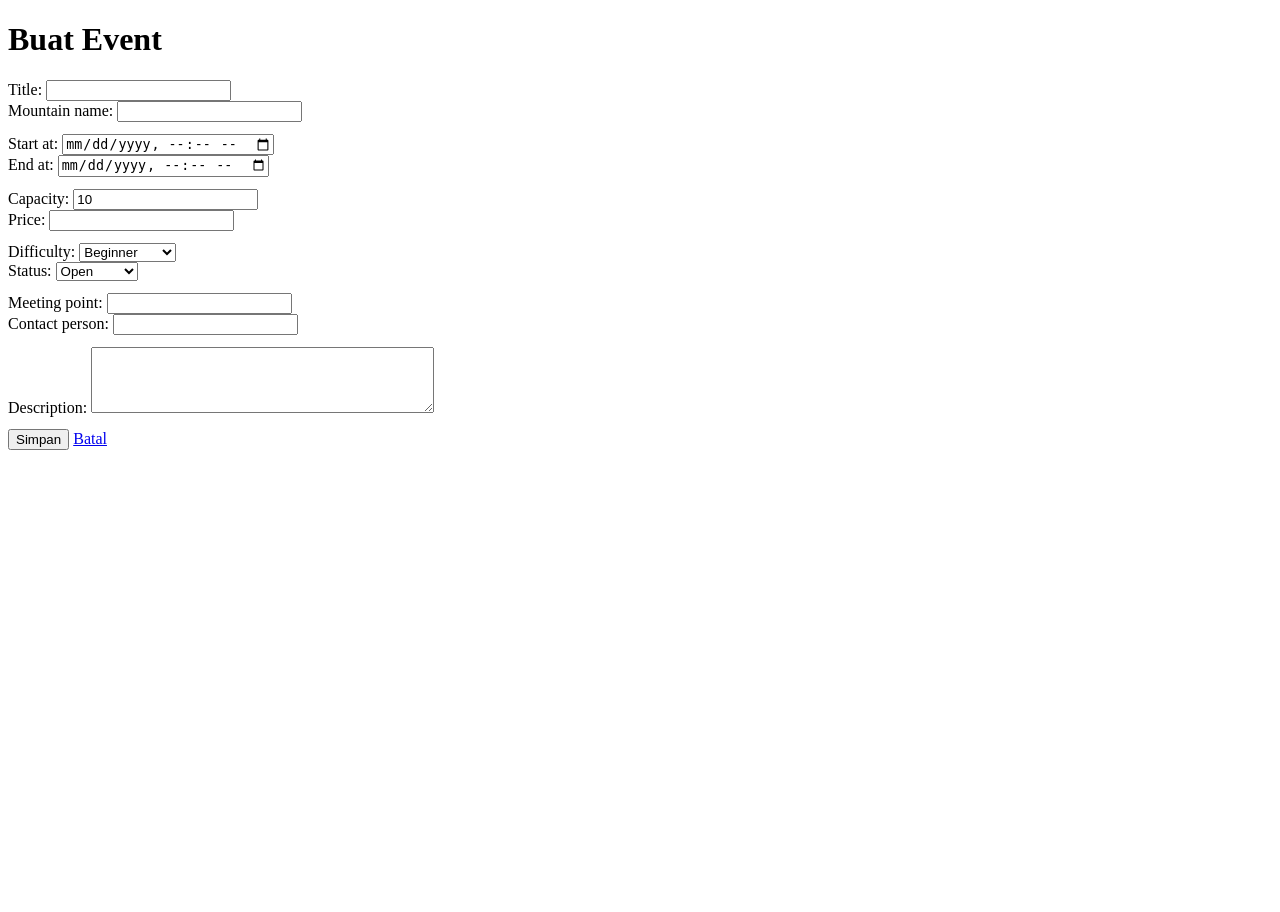
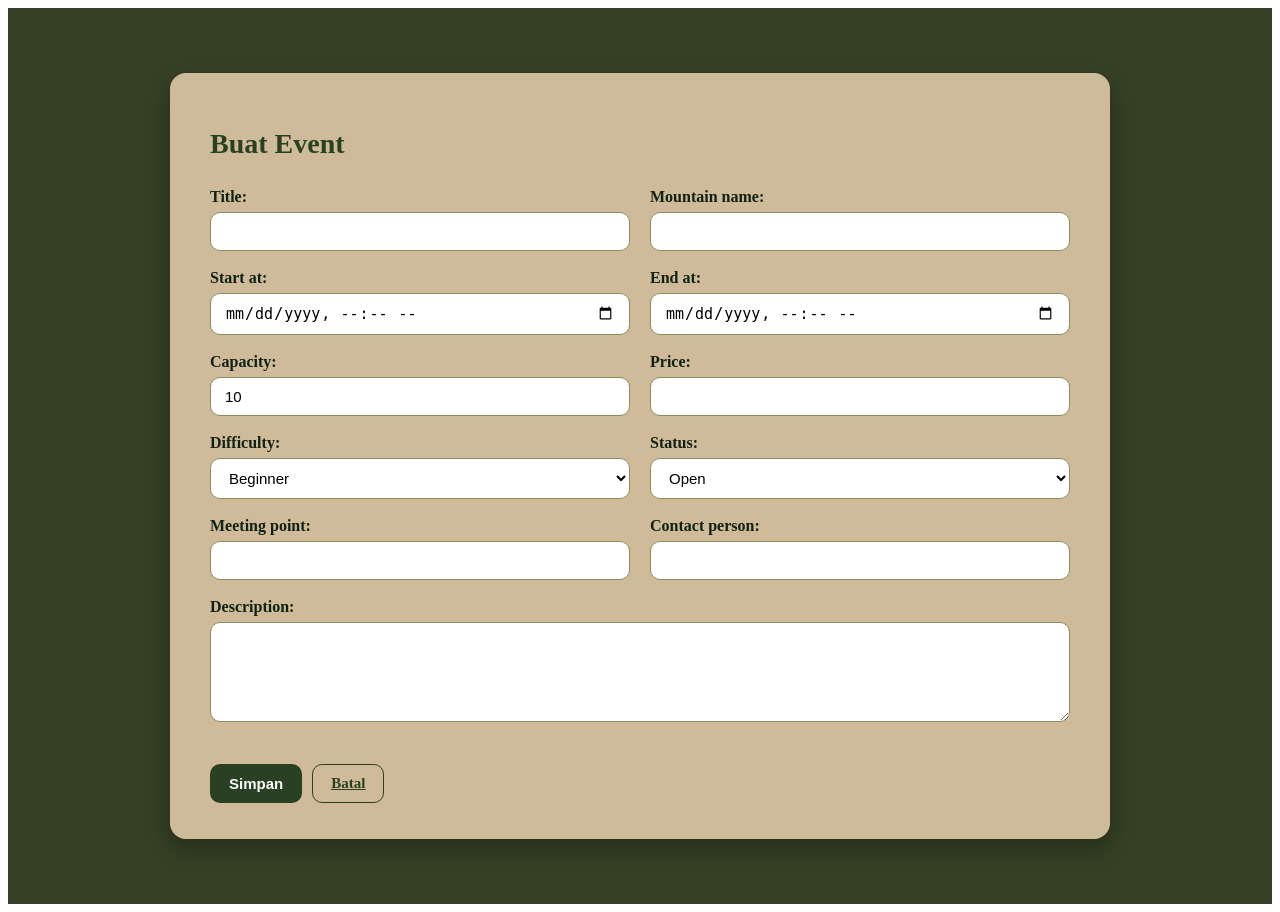
Before and after one commit to pbp-kelompok-c09/MountTrack, a Django app: page /community/create/ in a window 1280 px wide. Before the commit the page ends 450 px from the top, so only its background shows below. Run offline with Django 5.2, Linux system fonts and the light colour scheme; the visitor is signed in with stand-in values (Sample User, id 1).

Commit message:
Update Community Events: add search bar and auto difficulty filter

```diff
--- /dev/null
+++ b/community/static/community/css/community.css
@@ -0,0 +1,181 @@
+:root{
+    --cafe-noir: #4C3019;
+    --kombu-green: #354024;
+    --moss-green: #889063;
+    --tan: #CFBB99;
+    --bone: #E5D7C4;
+    --sacramento: #102114;
+    --pine: #294122;
+    --salmon: #FFBBA6;
+    --tangerine: #EB3D00;
+    --chiffon: #FFEED2;
+  }
+
+
+  .community-bg {
+    min-height: 100vh;
+    background: var(--kombu-green);
+    display: flex;
+    justify-content: center;
+    align-items: center;
+    padding: 48px 16px;
+  }
+
+
+  .community-card {
+    width: min(860px, 100%);
+    background: var(--tan);
+    border-radius: 16px;
+    box-shadow: 0 10px 25px rgba(0,0,0,0.3);
+    padding: 36px 40px;
+  }
+
+
+  .community-title {
+    color: var(--pine);
+    font-size: 28px;
+    font-weight: 800;
+    margin-bottom: 28px;
+  }
+
+
+  .community-form {
+    display: flex;
+    flex-direction: column;
+    gap: 18px;
+  }
+
+
+  .community-form .row {
+    display: grid;
+    grid-template-columns: 1fr 1fr;
+    gap: 20px;
+  }
+
+
+  @media (max-width: 768px) {
+    .community-form .row {
+      grid-template-columns: 1fr;
+    }
+  }
+
+
+  .community-form label {
+    display: block;
+    font-weight: 600;
+    color: var(--sacramento);
+    margin-bottom: 6px;
+  }
+
+
+  .community-form input,
+  .community-form select,
+  .community-form textarea {
+    width: 100%;
+    padding: 10px 14px;
+    border-radius: 10px;
+    border: 1px solid var(--moss-green);
+    font-size: 15px;
+    background: #fff;
+    box-sizing: border-box;
+  }
+
+  .community-form textarea {
+    resize: vertical;
+    min-height: 100px;
+  }
+
+
+  .community-form input:focus,
+  .community-form select:focus,
+  .community-form textarea:focus {
+    border-color: var(--pine);
+    box-shadow: 0 0 0 3px rgba(41,65,34,.15);
+    outline: none;
+  }
+
+  .community-actions {
+    display: flex;
+    gap: 10px;
+    margin-top: 20px;
+  }
+
+  .btn {
+    display: inline-block;
+    border-radius: 10px;
+    padding: 10px 18px;
+    border: 1px solid transparent;
+    cursor: pointer;
+    font-weight: 600;
+    font-size: 15px;
+  }
+
+  .btn-primary {
+    background: var(--pine);
+    color: #fff;
+  }
+  .btn-primary:hover { background: var(--cafe-noir); }
+
+  .btn-outline {
+    border: 1px solid var(--pine);
+    background: transparent;
+    color: var(--pine);
+  }
+  .btn-outline:hover { background: var(--bone); }
+
+
+  .errorlist {
+    margin: 5px 0;
+    padding: 0;
+    list-style: none;
+    color: var(--tangerine);
+    font-weight: 600;
+    font-size: .95rem;
+  }
+
+
+.event-item {
+    background: var(--bone);
+    border-radius: 12px;
+    padding: 18px 22px;
+    margin-bottom: 16px;
+    box-shadow: 0 4px 12px rgba(0,0,0,0.15);
+  }
+
+  .event-item h2 {
+    margin: 0 0 6px;
+    color: var(--pine);
+    font-size: 20px;
+    font-weight: 700;
+  }
+
+  .event-item p {
+    margin: 0;
+    line-height: 1.5;
+    color: #333;
+  }
+
+  .filter-bar {
+    background: var(--bone);
+    padding: 16px 20px;
+    border-radius: 10px;
+    margin-bottom: 20px;
+  }
+
+  .filter-bar .row {
+    display: grid;
+    grid-template-columns: 1fr 1fr;
+    gap: 14px;
+  }
+
+  .filter-actions {
+    margin-top: 10px;
+    display: flex;
+    gap: 8px;
+  }
+
+  .organizer {
+    color: var(--cafe-noir);
+    font-style: italic;
+    font-size: 14px;
+  }
--- a/community/templates/community/event_form.html
+++ b/community/templates/community/event_form.html
@@ -1,35 +1,53 @@
 {% extends "base.html" %}
+{% load static %}
+
+{% block title %}{% if mode == "edit" %}Edit Event{% else %}Buat Event{% endif %} · MountTrack{% endblock %}
+
 {% block content %}
-  <h1>{% if mode == "edit" %}Edit Event{% else %}Buat Event{% endif %}</h1>
-  <form method="post" class="card" style="display:grid;gap:12px">
+<link rel="stylesheet" href="{% static 'community/css/community.css' %}">
+
+<div class="community-bg">
+  <div class="community-card">
+    <h1 class="community-title">{% if mode == "edit" %}Edit Event{% else %}Buat Event{% endif %}</h1>
+
+    <form method="post" class="community-form card">
       {% csrf_token %}
       {{ form.non_field_errors }}
+
       <div class="row">
         <div>{{ form.title.label_tag }} {{ form.title }}</div>
         <div>{{ form.mountain_name.label_tag }} {{ form.mountain_name }}</div>
       </div>
+
       <div class="row">
         <div>{{ form.start_at.label_tag }} {{ form.start_at }}</div>
         <div>{{ form.end_at.label_tag }} {{ form.end_at }}</div>
       </div>
+
       <div class="row">
         <div>{{ form.capacity.label_tag }} {{ form.capacity }}</div>
         <div>{{ form.price.label_tag }} {{ form.price }}</div>
       </div>
+
       <div class="row">
         <div>{{ form.difficulty.label_tag }} {{ form.difficulty }}</div>
         <div>{{ form.status.label_tag }} {{ form.status }}</div>
       </div>
+
       <div class="row">
         <div>{{ form.meeting_point.label_tag }} {{ form.meeting_point }}</div>
         <div>{{ form.contact_person.label_tag }} {{ form.contact_person }}</div>
       </div>
+
       <div>
         {{ form.description.label_tag }} {{ form.description }}
       </div>
-    <div>
+
+      <div class="community-actions">
         <button class="btn btn-primary" type="submit">Simpan</button>
-      <a class="btn" href="{% url 'community:event_list' %}">Batal</a>
+        <a class="btn btn-outline" href="{% url 'community:event_list' %}">Batal</a>
       </div>
     </form>
+  </div>
+</div>
 {% endblock %}
--- a/community/views.py
+++ b/community/views.py
@@ -8,18 +8,47 @@ from django.core.paginator import Paginator
 from .forms import CommentForm, EventForm
 from .models import CommunityEvent, EventJoin
 
+
 def event_list(request):
     qs = CommunityEvent.objects.exclude(status=CommunityEvent.Status.CANCELLED).order_by("start_at")
-    mountain = request.GET.get("mountain")
+
+    # Ambil parameter dari form
+    search_q = request.GET.get("search")
     status_q = request.GET.get("status")
-    if mountain:
-        qs = qs.filter(mountain_name__icontains=mountain)
+    difficulty_q = request.GET.get("difficulty")
+
+    # 🔍 Filter berdasarkan gunung / nama event
+    if search_q:
+        qs = qs.filter(
+            mountain_name__icontains=search_q
+        ) | qs.filter(title__icontains=search_q)
+
+    # Filter status (opsional)
     if status_q:
         qs = qs.filter(status=status_q)
+
+
+    if difficulty_q:
+        qs = qs.filter(difficulty__iexact=difficulty_q)
+
+    # Pagination
     paginator = Paginator(qs, 12)
     page = request.GET.get("page")
     events = paginator.get_page(page)
-    return render(request, "community/event_list.html", {"events": events, "mountain": mountain or "", "status_q": status_q or ""})
+
+    # Render
+    return render(
+        request,
+        "community/event_list.html",
+        {
+            "events": events,
+            "search_q": search_q or "",
+            "status_q": status_q or "",
+            "difficulty_q": difficulty_q or "",
+        },
+    )
+
+
 
 def event_detail(request, pk):
     event = get_object_or_404(CommunityEvent, pk=pk)
@@ -33,9 +62,11 @@ def event_detail(request, pk):
             c.save()
             messages.success(request, "Komentar terkirim.")
             return redirect("community:event_detail", pk=pk)
+
     user_join = None
     if request.user.is_authenticated:
         user_join = EventJoin.objects.filter(event=event, user=request.user).first()
+
     context = {
         "event": event,
         "comment_form": comment_form,
@@ -45,6 +76,7 @@ def event_detail(request, pk):
         "now": timezone.now(),
     }
     return render(request, "community/event_detail.html", context)
+
 
 @login_required
 def event_create(request):
@@ -60,6 +92,7 @@ def event_create(request):
         form = EventForm(initial={"status": CommunityEvent.Status.OPEN})
     return render(request, "community/event_form.html", {"form": form, "mode": "create"})
 
+
 @login_required
 def event_edit(request, pk):
     event = get_object_or_404(CommunityEvent, pk=pk, organizer=request.user)
@@ -73,6 +106,7 @@ def event_edit(request, pk):
         form = EventForm(instance=event)
     return render(request, "community/event_form.html", {"form": form, "mode": "edit", "event": event})
 
+
 @login_required
 def event_cancel(request, pk):
     event = get_object_or_404(CommunityEvent, pk=pk, organizer=request.user)
@@ -80,6 +114,7 @@ def event_cancel(request, pk):
     event.save(update_fields=["status"])
     messages.warning(request, "Event dibatalkan.")
     return redirect("community:event_detail", pk=pk)
+
 
 @login_required
 @transaction.atomic
@@ -91,10 +126,12 @@ def event_join(request, pk):
     if event.organizer_id == request.user.id:
         messages.info(request, "Kamu adalah organizer event ini.")
         return redirect("community:event_detail", pk=pk)
+
     join, created = EventJoin.objects.get_or_create(event=event, user=request.user)
     if not created and join.status == EventJoin.Status.CONFIRMED:
         messages.info(request, "Kamu sudah terdaftar sebagai peserta.")
         return redirect("community:event_detail", pk=pk)
+
     if event.is_full():
         join.status = EventJoin.Status.WAITLIST
         join.save()
@@ -108,6 +145,7 @@ def event_join(request, pk):
         messages.success(request, "Berhasil bergabung.")
     return redirect("community:event_detail", pk=pk)
 
+
 @login_required
 @transaction.atomic
 def event_leave(request, pk):
@@ -116,15 +154,20 @@ def event_leave(request, pk):
     if not join:
         messages.info(request, "Kamu belum bergabung.")
         return redirect("community:event_detail", pk=pk)
+
     join.status = EventJoin.Status.CANCELLED
     join.save(update_fields=["status"])
+
     if event.status == CommunityEvent.Status.FULL:
-        next_wait = EventJoin.objects.filter(event=event, status=EventJoin.Status.WAITLIST).order_by("joined_at").first()
+        next_wait = EventJoin.objects.filter(
+            event=event, status=EventJoin.Status.WAITLIST
+        ).order_by("joined_at").first()
         if next_wait:
             next_wait.status = EventJoin.Status.CONFIRMED
             next_wait.save(update_fields=["status"])
         if event.confirmed_count() < event.capacity:
             event.status = CommunityEvent.Status.OPEN
             event.save(update_fields=["status"])
+
     messages.success(request, "Kamu sudah keluar dari event.")
     return redirect("community:event_detail", pk=pk)
--- a/userprofile/templates/profile.html
+++ b/userprofile/templates/profile.html
@@ -26,7 +26,7 @@
 
   <!-- 🔽 Tambahan tombol Community -->
   <div style="margin-top: 16px;">
-    <a href="/community/" class="btn btn-primary">🌄 Masuk ke Fitur Community</a>
+    <a href="/community/" class="btn btn-primary">Community</a>
   </div>
 
 </div>
```
Also changed, not shown: community/templates/community/event_detail.html (+150 -23 lines), community/templates/community/event_list.html (+77 -43 lines). Lines whose indentation alone changed are shown as unchanged.
